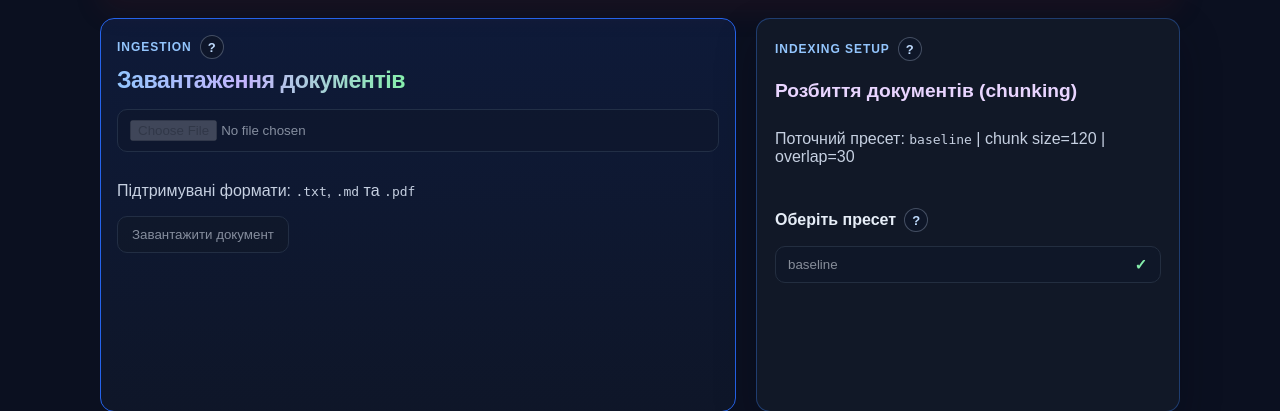
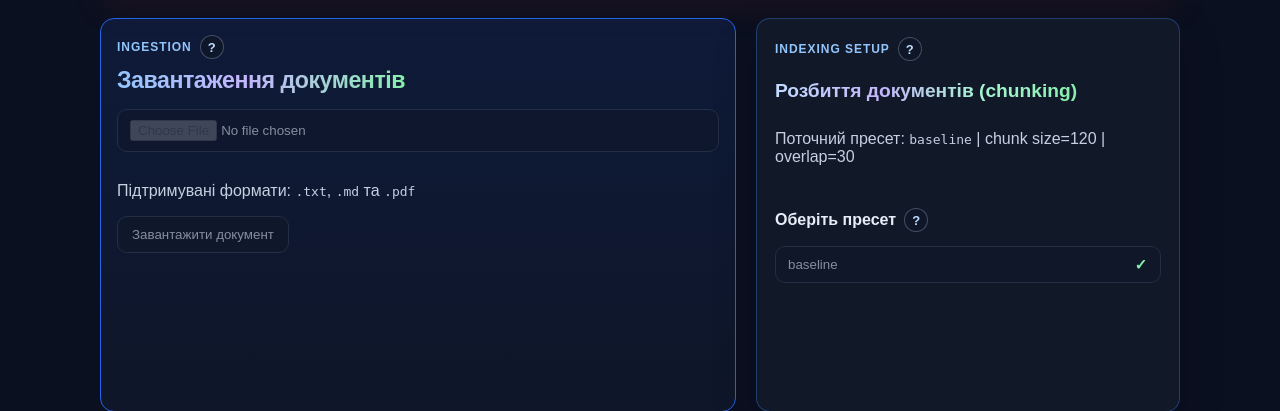
Before and after one commit to drhtka/AI-Knowledge-Assistant, a FastAPI app: page /documents in a window 1280 px wide. Shown: the part 509-920 px from the top of the page. Run offline with FastAPI, Linux system fonts and the light colour scheme.

Commit message:
refactor: add gradient heading to chunking section

```diff
--- a/templates/documents.html
+++ b/templates/documents.html
@@ -118,7 +118,7 @@
             </span>
         </div>
         <div class="feature-subsection-header">
-            <h3 class="feature-subsection-title">Розбиття документів (chunking)</h3>
+            <h3 class="feature-subsection-title hero-card-title">Розбиття документів (chunking)</h3>
         </div>
         <p class="meta">
             Поточний пресет: <code>{{ system_config.current_preset_label }}</code> |
```
